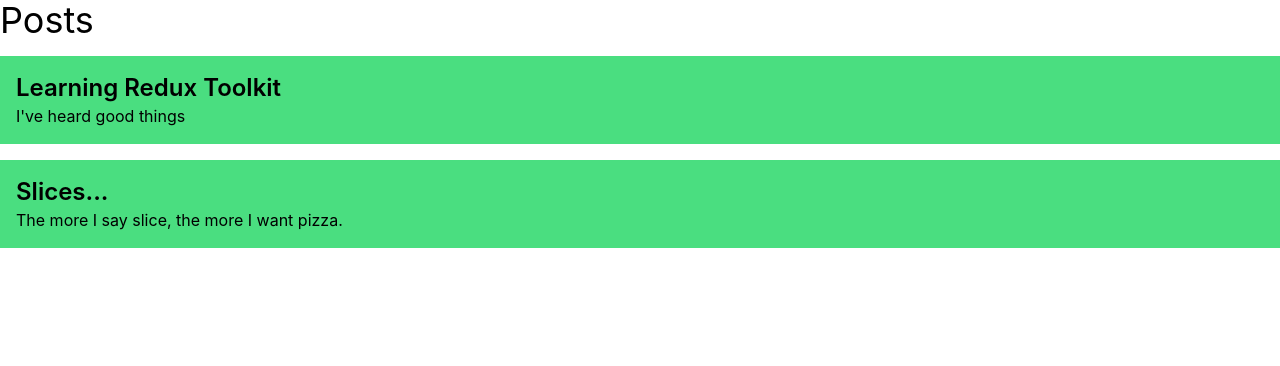
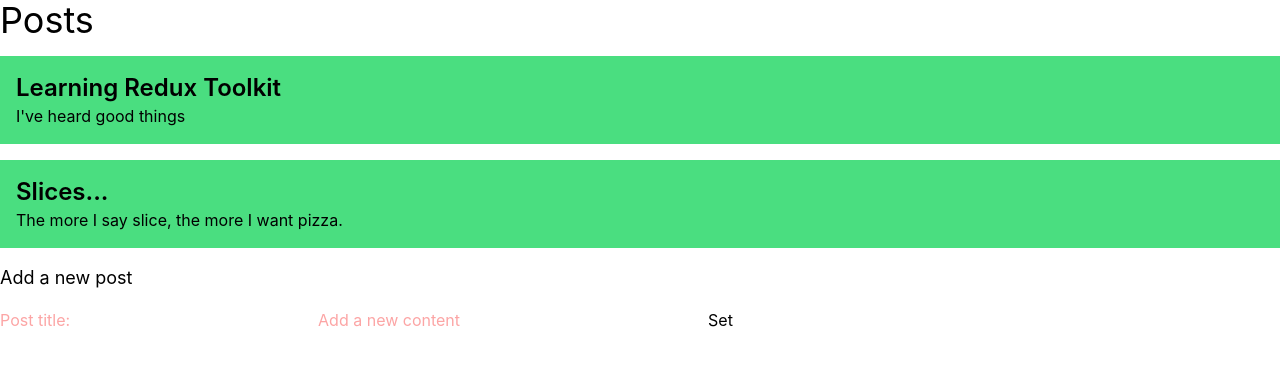
Before and after one commit to semir709/Redux-postAppLearning, a React (Create React App) app: page / in a window 1280 px wide. Shown: the top 366 px of the page. Built offline with nearby package versions, Linux system fonts and the light colour scheme.

Commit message:
added the post funcionality

```diff
--- a/package.json
+++ b/package.json
@@ -39,5 +39,9 @@
   },
   "devDependencies": {
     "tailwindcss": "^3.3.3"
-  }
+  },
+  "description": "This project was bootstrapped with [Create React App](https://github.com/facebook/create-react-app).",
+  "main": "tailwind.config.js",
+  "author": "",
+  "license": "ISC"
 }
--- a/src/App.js
+++ b/src/App.js
@@ -1,10 +1,12 @@
 import "./App.css";
-import PostList from "./feauters/PostList";
+import AddPostForm from "./feauters/posts/AddPostForm";
+import PostList from "./feauters/posts/PostList";
 
 function App() {
   return (
     <div>
       <PostList />
+      <AddPostForm />
     </div>
   );
 }
--- a/src/app/store.js
+++ b/src/app/store.js
@@ -1,5 +1,5 @@
 import { configureStore } from "@reduxjs/toolkit";
-import postSlice from "../feauters/potsSlice";
+import postSlice from "../feauters/posts/postSlice";
 
 export const store = configureStore({
   reducer: {
--- a/src/feauters/AddPostForm.js
+++ b/src/feauters/posts/AddPostForm.js
@@ -1,12 +1,25 @@
 import React from "react";
 import { useState } from "react";
+import { postAdded } from "./postSlice";
+import { nanoid } from "@reduxjs/toolkit";
+import { useDispatch } from "react-redux";
 
 const AddPostForm = () => {
   const [title, setTitle] = useState("");
   const [content, setContent] = useState("");
+  const dispatch = useDispatch();
 
   const onTitleChanged = (e) => setTitle(e.target.value);
   const onContentChanged = (e) => setContent(e.target.value);
+
+  const onButtonClicked = () => {
+    if (title && content) {
+      dispatch(postAdded(title, content));
+
+      setTitle("");
+      setContent("");
+    }
+  };
 
   return (
     <section>
@@ -34,6 +47,10 @@
           value={content}
           onChange={onContentChanged}
         />
+
+        <button type="button" onClick={onButtonClicked}>
+          Set
+        </button>
       </form>
     </section>
   );
--- a/src/feauters/PostList.js
+++ b/src/feauters/posts/PostList.js
@@ -1,6 +1,6 @@
 import React from "react";
 import { useSelector } from "react-redux";
-import { selectAllPosts } from "./potsSlice";
+import { selectAllPosts } from "./postSlice";
 
 const PostList = () => {
   const posts = useSelector(selectAllPosts);
--- a/src/feauters/potsSlice.js
+++ b/src/feauters/posts/postSlice.js
@@ -1,4 +1,5 @@
 import { createSlice } from "@reduxjs/toolkit";
+import { nanoid } from "@reduxjs/toolkit";
 
 const initialState = [
   { id: 1, title: "Learning Redux Toolkit", content: "I've heard good things" },
@@ -13,8 +14,19 @@
   name: "posts",
   initialState,
   reducers: {
-    postAdded: (state, action) => {
-      state.push(action.payload);
+    postAdded: {
+      reducer(state, action) {
+        state.push(action.payload);
+      },
+      prepare(title, content) {
+        return {
+          payload: {
+            id: nanoid(),
+            title,
+            content,
+          },
+        };
+      },
     },
   },
 });
```
Also changed, not shown: 1 other file (tests, documents, lock files or other folders).
